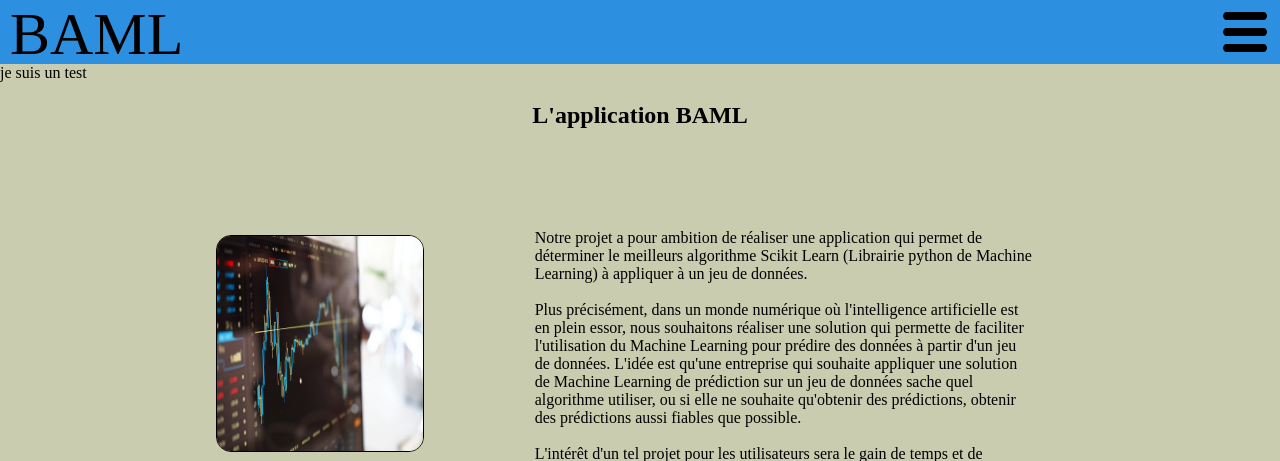
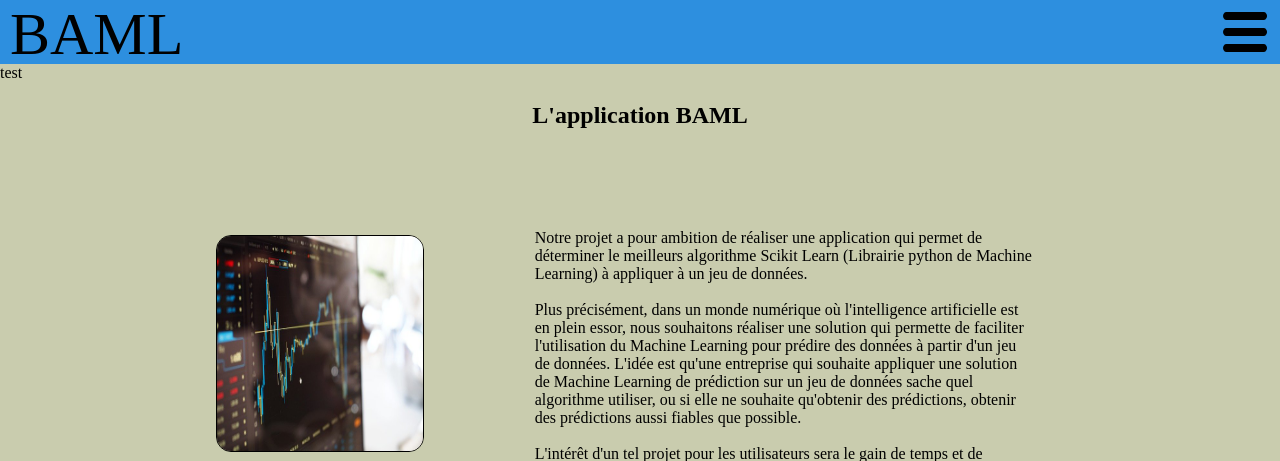
Before and after one commit to DivermanCiv/BAML, a Django app: page / in a window 1280 px wide. Shown: the top 461 px of the page. Run offline with Django 3.2, Linux system fonts and the light colour scheme.

Commit message:
jenkins test 2

```diff
--- a/BAML/templates/BAML/index.html
+++ b/BAML/templates/BAML/index.html
@@ -6,7 +6,7 @@
 
 {% block content %}
 <!--Présentation-->
-je suis un test
+test
 <div class="presentation">
     <div class="presentation-content">
 
```
